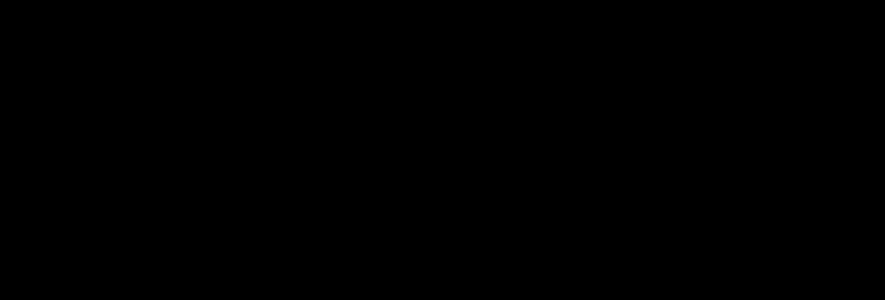
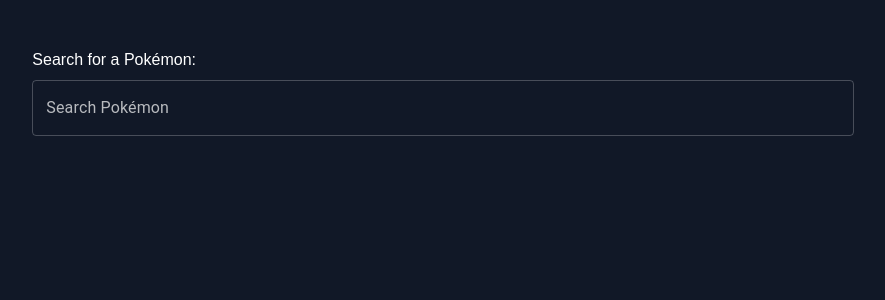
Before and after one commit to victorvergoossen/poketypes, a React app: page /search in a window 1280 px wide. Shown: the top 300 px of the page, without its empty margins (197-1082 px from the left). Built offline with nearby package versions, Linux system fonts and the light colour scheme; the HTML template or start-up script is replaced by a standard one; a web font is replaced by a local one.

Commit message:
WIP: Search page

```diff
--- a/src/PageRouter.tsx
+++ b/src/PageRouter.tsx
@@ -1,6 +1,7 @@
 import React from 'react';
 import { BrowserRouter as Router, Route, Switch } from 'react-router-dom';
 import Types from './pages/Types';
+import SearchType from './pages/SearchType';
 
 class PageRouter extends React.Component {
   render() {
@@ -13,6 +14,10 @@ class PageRouter extends React.Component {
             path="/"
             component={Types}
           />
+          <Route
+            path="/search"
+            component={SearchType}
+          />
         </Switch>
       </Router>
     );
--- /dev/null
+++ b/src/pages/SearchType.tsx
@@ -0,0 +1,51 @@
+import React from 'react';
+import {MuiThemeProvider, TextField} from '@material-ui/core';
+import { createMuiTheme } from "@material-ui/core";
+
+const pokeTypes = [
+  'bug',
+  'dark',
+  'dragon',
+  'electric',
+  'fairy',
+  'fighting',
+  'fire',
+  'flying',
+  'ghost',
+  'grass',
+  'ground',
+  'ice',
+  'normal',
+  'poison',
+  'psychic',
+  'rock',
+  'steel',
+  'water',
+];
+
+const SearchType = () => {
+  const theme = createMuiTheme({
+    palette: {
+      type: 'dark',
+      primary: {
+        main: '#ffffff'
+      },
+    },
+  });
+
+  return (
+    <div className="min-h-screen grid grid-cols-12 w-full h-full bg-gray-900 text-white">
+      <div className="max-w-screen-xl lg:col-span-8 col-span-12 lg:col-start-3 col-start-1 px-4 pt-12 mb-12 mx-auto w-full">
+        <p className="mb-2 mx-auto w-full">
+          Search for a Pokémon:
+        </p>
+
+        <MuiThemeProvider theme={theme}>
+          <TextField className="w-full" id="outlined-basic" label="Search Pokémon" variant="outlined" />
+        </MuiThemeProvider>
+      </div>
+    </div>
+  );
+};
+
+export default SearchType;
--- a/src/pages/Types.tsx
+++ b/src/pages/Types.tsx
@@ -1,5 +1,4 @@
-import React from 'react';
-import { useEffect, useRef, useState } from 'react';
+import React, { useEffect, useRef, useState } from 'react';
 import { getPokeTypes } from '../gateways/api-gateway';
 import { ApiTypes } from './Types.types';
 import DamageRelations from '../components/DamageRelations';
--- a/webpack.config.js
+++ b/webpack.config.js
@@ -7,7 +7,8 @@ const config = {
   ],
   output: {
     path: path.resolve(__dirname, 'dist'),
-    filename: 'bundle.js'
+    filename: 'bundle.js',
+    publicPath: '/'
   },
   module: {
     rules: [
@@ -76,7 +77,8 @@ const config = {
     ]
   },
   devServer: {
-    contentBase: './dist'
+    contentBase: './dist',
+    historyApiFallback: true,
   }
 };
 
```
